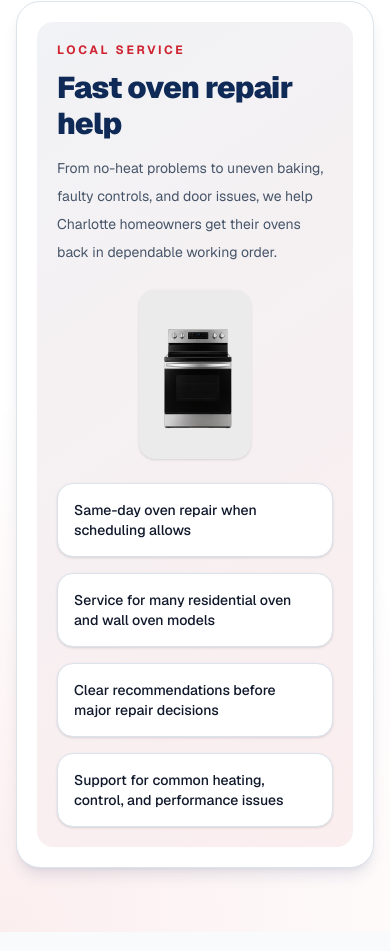
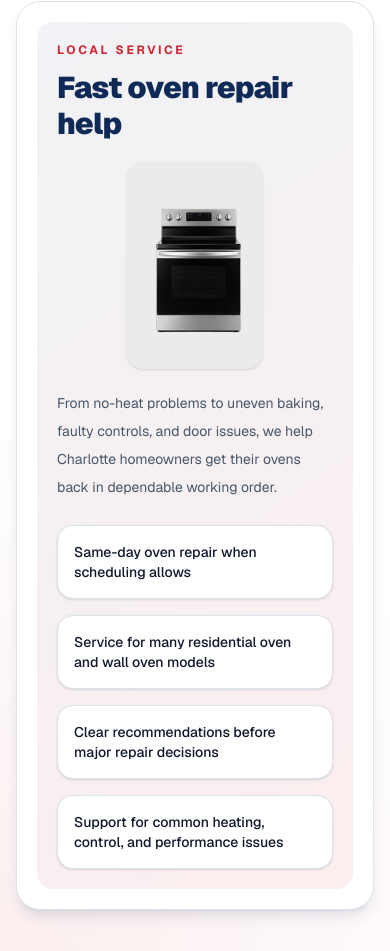
Before and after one commit to Oucheen/Dapl-site, a Next.js app: page /oven-repair-charlotte-nc in a window 390 px wide. Shown: the part 884-1835 px from the top of the page. Built offline with nearby package versions, Linux system fonts and the light colour scheme.

Commit message:
some changes dev

```diff
--- a/src/components/service-pages/service-page-template.tsx
+++ b/src/components/service-pages/service-page-template.tsx
@@ -259,16 +259,23 @@ export function ServicePageTemplate({
                       <h2 className="mt-3 text-3xl font-black tracking-tight text-primary sm:text-4xl">
                         {page.localServiceTitle}
                       </h2>
-                      <p className="mt-3 text-sm leading-7 text-muted sm:max-w-sm">
+                      <Image
+                        src={page.image}
+                        alt={`${page.applianceName} appliance we repair`}
+                        width={136}
+                        height={136}
+                        className="mx-auto mt-5 rounded-2xl bg-[#ebebeb] object-contain p-2 shadow-sm sm:hidden"
+                      />
+                      <p className="mt-5 text-sm leading-7 text-muted sm:mt-3 sm:max-w-sm">
                         {page.localServiceDescription}
                       </p>
                     </div>
                     <Image
                       src={page.image}
                       alt={`${page.applianceName} appliance we repair`}
-                      width={112}
-                      height={112}
-                      className="mx-auto rounded-2xl bg-[#ebebeb] object-contain p-2 shadow-sm sm:mx-0 sm:h-[120px] sm:w-[120px]"
+                      width={120}
+                      height={120}
+                      className="hidden rounded-2xl bg-[#ebebeb] object-contain p-2 shadow-sm sm:block sm:h-[120px] sm:w-[120px]"
                     />
                   </div>
 
```
Also changed, not shown: 1 other file (tests, documents, lock files or other folders).
